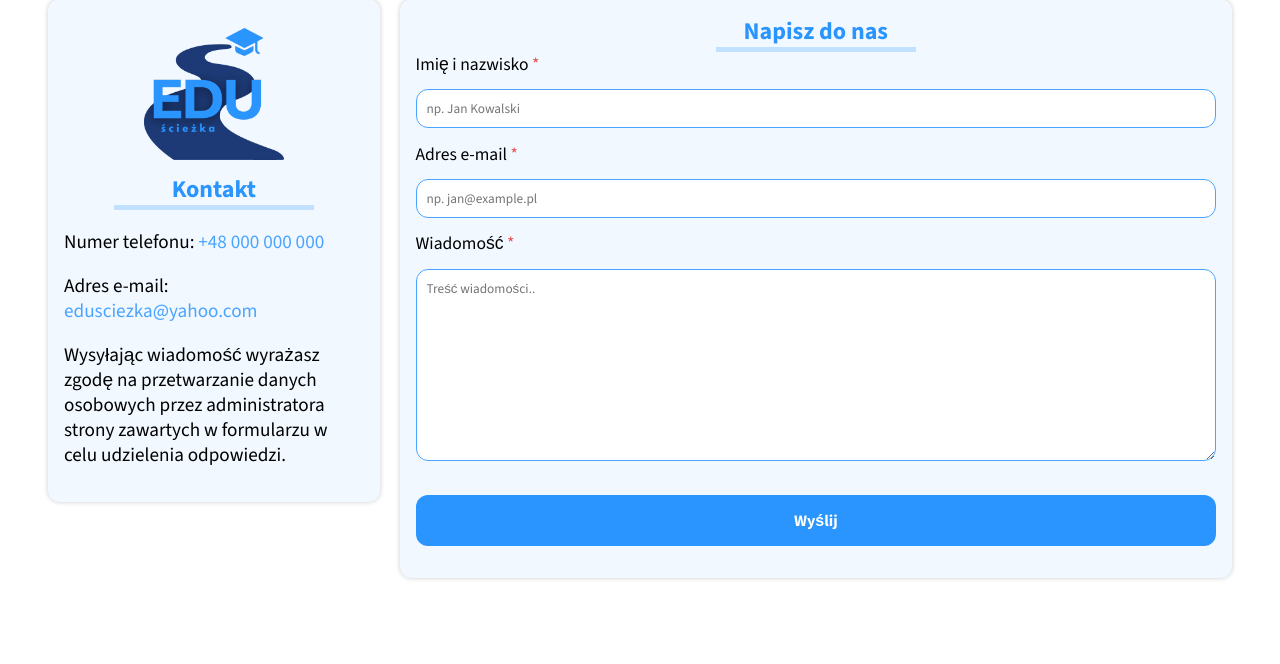
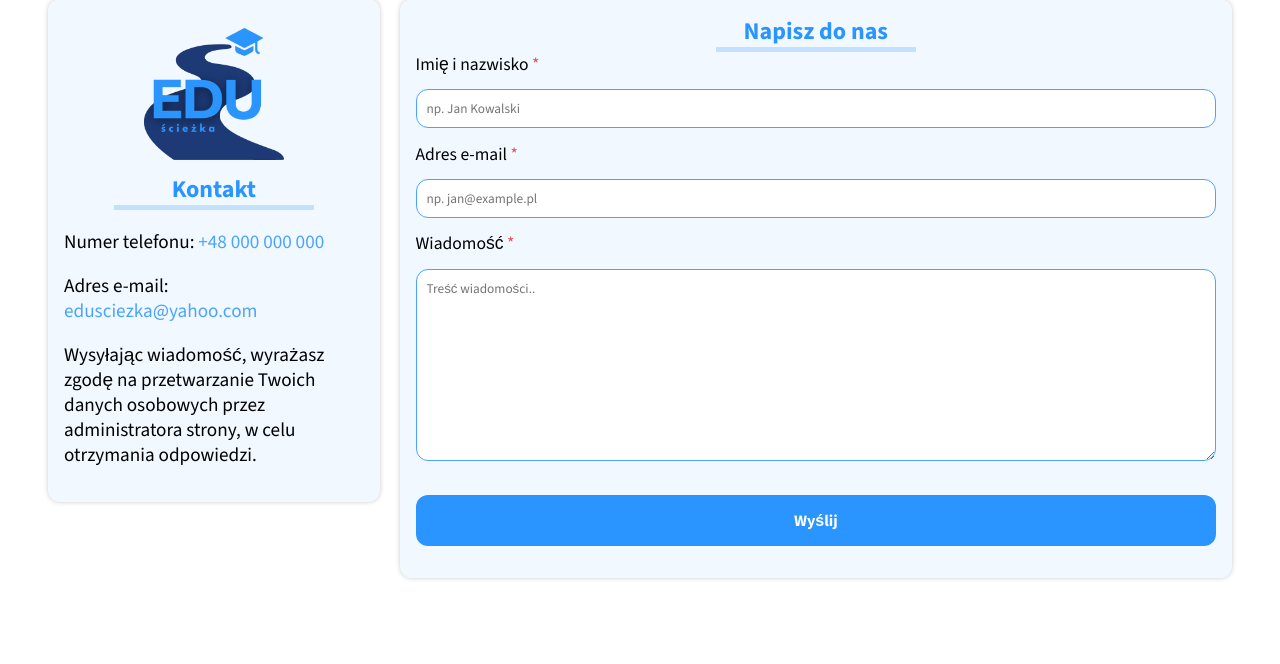
Before and after one commit to NikolosPl/EduSciezka, a PHP site: page /public/template/kontakt.php in a window 1280 px wide. Shown: the part 161-825 px from the top of the page. Run offline with PHP 8.4, Linux system fonts and the light colour scheme.

Commit message:
informacja o przetwarzaniu danych osobowych final

```diff
--- a/public/template/kontakt.php
+++ b/public/template/kontakt.php
@@ -292,7 +292,7 @@ if ($_SERVER['REQUEST_METHOD'] === 'POST') {
                 <div class="line"></div>
                 <p>Numer telefonu: <span>+48 000 000 000</span></p>
                 <p>Adres e-mail: <span>edusciezka@yahoo.com</span></p>
-                <p>Wysyłając wiadomość wyrażasz zgodę na przetwarzanie danych osobowych przez administratora strony zawartych w formularzu w celu udzielenia odpowiedzi.</p>
+                <p>Wysyłając wiadomość, wyrażasz zgodę na przetwarzanie Twoich danych osobowych przez administratora strony, w celu otrzymania odpowiedzi.</p>
             </div>
             <div class="contact-info-right">
                 <h2>Napisz do nas</h2>
```
